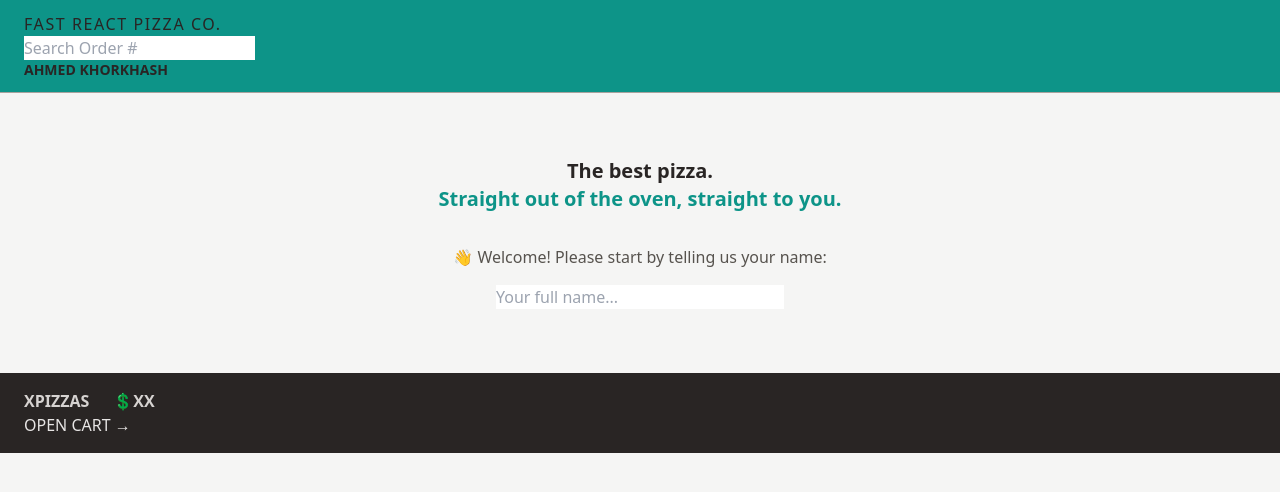
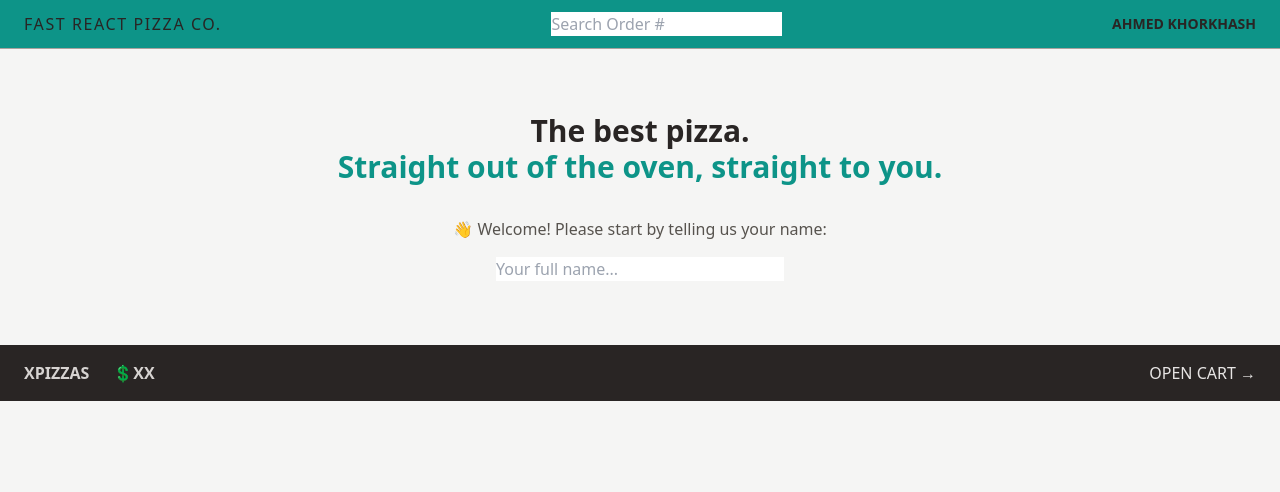
Before and after one commit to Ahmed97777/React-Fast-Pizza-Co., a React (Vite) app: page / in a window 1280 px wide. Shown: the top 492 px of the page. Built offline with nearby package versions, Linux system fonts and the light colour scheme.

Commit message:
updating styling structure.

```diff
--- a/src/features/cart/CartOverview.jsx
+++ b/src/features/cart/CartOverview.jsx
@@ -3,8 +3,9 @@ import { Link } from "react-router-dom";
 function CartOverview() {
   return (
     <div
-      className="bg-stone-800 px-4 py-4 text-sm uppercase
-                text-stone-200 sm:px-6 md:text-base"
+      className="flex items-center justify-between bg-stone-800 px-4 py-4 text-sm
+                uppercase text-stone-200 sm:px-6
+                md:text-base"
     >
       <p
         className="space-x-4 font-semibold text-stone-300
--- a/src/features/user/CreateUser.jsx
+++ b/src/features/user/CreateUser.jsx
@@ -24,7 +24,9 @@ function CreateUser() {
 
       {username.length > 2 && (
         <div>
-          <button>Start ordering</button>
+          <button className="mt-4 border-2 border-stone-400 p-2">
+            Start ordering
+          </button>
         </div>
       )}
     </form>
--- a/src/features/user/Username.jsx
+++ b/src/features/user/Username.jsx
@@ -1,5 +1,7 @@
 function Username() {
-  return <div className="text-sm font-semibold">Ahmed Khorkhash</div>;
+  return (
+    <div className="hidden text-sm font-semibold md:block">Ahmed Khorkhash</div>
+  );
 }
 
 export default Username;
--- a/src/ui/Header.jsx
+++ b/src/ui/Header.jsx
@@ -5,8 +5,8 @@ import Username from "../features/user/Username";
 function Header() {
   return (
     <header
-      className="border-b  border-stone-400 bg-teal-600
-                  px-4 py-3 uppercase text-stone-800 sm:px-6"
+      className="flex items-center justify-between border-b border-stone-400 bg-teal-600
+      px-4 py-3 uppercase text-stone-800 sm:px-6"
     >
       <Link to="/" className="tracking-widest">
         Fast React Pizza Co.
--- a/src/ui/Home.jsx
+++ b/src/ui/Home.jsx
@@ -2,10 +2,10 @@ import CreateUser from "../features/user/CreateUser";
 
 function Home() {
   return (
-    <div className="my-10 text-center sm:my-16">
+    <div className="my-10 px-4 text-center sm:my-16">
       <h1
         className="mb-8 text-xl font-semibold
-                  text-stone-800"
+                  text-stone-800 md:text-3xl"
       >
         The best pizza.
         <br />
```
